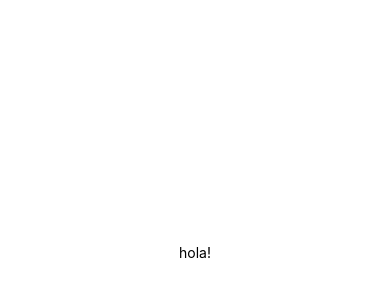
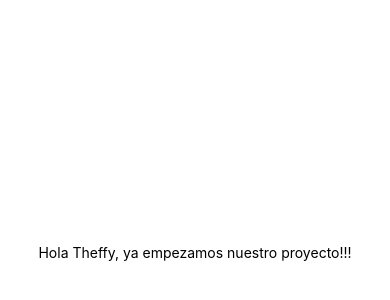
Before and after one commit to Theffy92/WIKIDIOM-v2, a React Native app: screen / in a window 390 px wide. Shown: the part 170-470 px from the top of the page. Built offline with nearby package versions, Linux system fonts and the light colour scheme.

Commit message:
Testing.

```diff
--- a/App.js
+++ b/App.js
@@ -4,7 +4,7 @@ import { StyleSheet, Text, View } from 'react-native';
 export default function App() {
   return (
     <View style={styles.container}>
-      <Text>hola!</Text>
+      <Text>Hola Theffy, ya empezamos nuestro proyecto!!!</Text>
       <StatusBar style="auto" />
     </View>
   );
```
